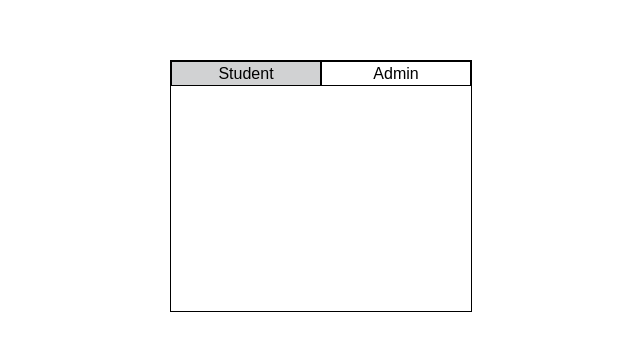
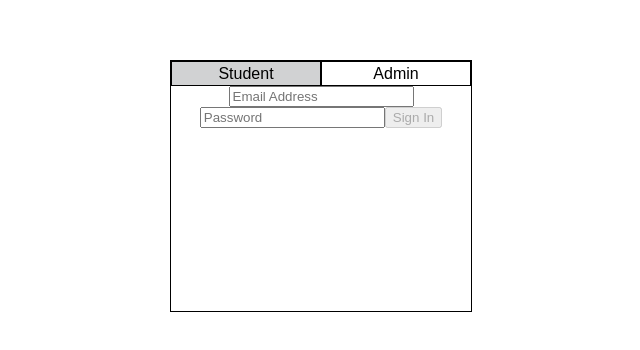
Before and after one commit to SageVanGogt/CodingNomads_LMS_FrontEnd, a React (Create React App) app: page /signin in a window 1280 px wide. Shown: the part 140-490 px from the top of the page, without its empty margins (319-959 px from the left). Built offline with nearby package versions, Linux system fonts and the light colour scheme.

Commit message:
Add form for sign in
Pushing up branch for Sage to work in

```diff
--- a/src/components/LogIn/LogIn.js
+++ b/src/components/LogIn/LogIn.js
@@ -8,7 +8,7 @@ class LogIn extends Component {
 
     this.state = {
       userbase: 'student',
-      username: '',
+      email: '',
       password: ''
     };
   }
@@ -49,10 +49,33 @@ class LogIn extends Component {
         </div>
       </div>;
 
+    const {
+      email,
+      password
+    } = this.state;
+
+    const isInvalid = password === '' || email === '';
+
     return (
       <div className='LogIn'>
         {tabs}
-        <form action=""></form>
+        <form onSubmit={this.onSubmit} className='signIn authentication'>
+          <input
+            value={email}
+            onChange={event => this.setState({email: event.target.value})}
+            type="text"
+            placeholder="Email Address"
+          />
+          <input
+            value={password}
+            onChange={event => this.setState({ password: event.target.value})}
+            type="password"
+            placeholder="Password"
+          />
+          <button disabled={isInvalid} type="submit">
+            Sign In
+          </button>
+        </form>
       </div>
     );
   }
```
